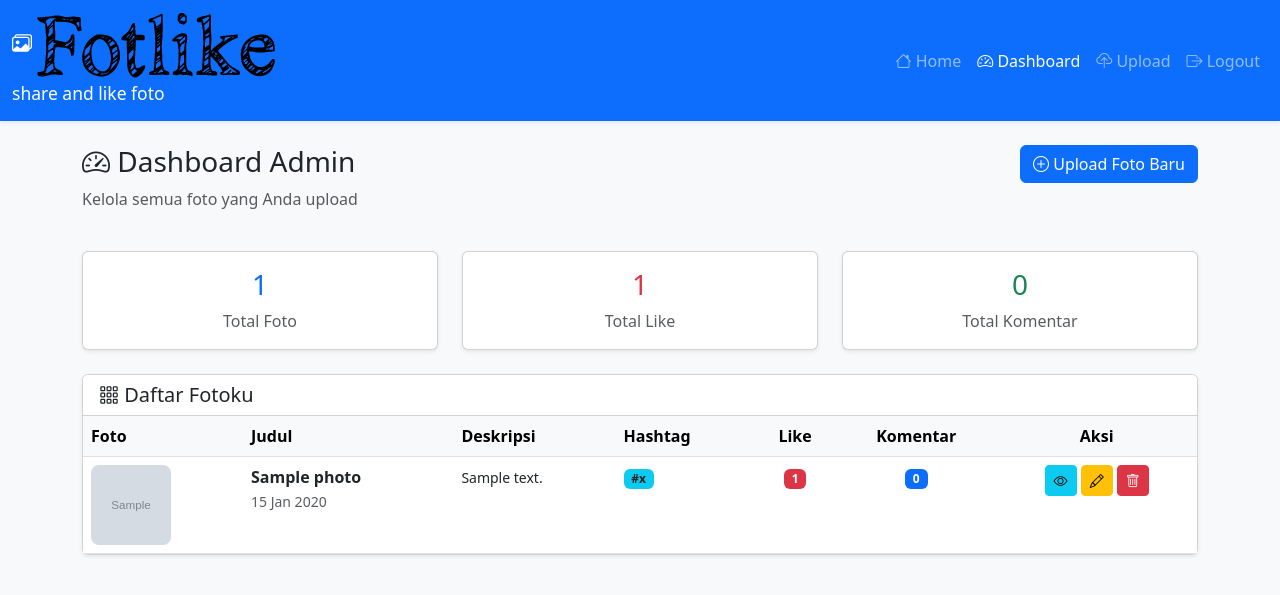
After one commit to FauziAziz/galerry-project-uzi, a PHP site: page /dashboard.php in a window 1280 px wide. The commit adds this page. Shown: the top 595 px of the page. Run offline with PHP 8.4, Linux system fonts and the light colour scheme; the visitor is signed in with stand-in values (Sample User, id 1); tables that the repository leaves empty hold one stand-in row (values such as "Sample post"); grey boxes marked "Sample" are stand-in pictures.

Commit message:
sorry ra i'm die

```diff
--- a/config/Database.php
+++ b/config/Database.php
@@ -1,5 +1,6 @@
 <?php
-// Class untuk koneksi database
+// koneksi.php wkwk
+// Class
 class Database {
     private $host = "localhost";
     private $db_name = "gallery_foto";
@@ -7,7 +8,7 @@ class Database {
     private $password = "";
     public $conn;
 
-    // Method untuk mendapatkan koneksi
+    // Method
     public function getConnection() {
         $this->conn = null;
 
--- /dev/null
+++ b/dashboard.php
@@ -0,0 +1,258 @@
+<?php
+session_start();
+
+// cek role
+if (!isset($_SESSION['user_id']) || $_SESSION['role'] != 'admin') {
+    header("Location: home.php");
+    exit();
+}
+
+require_once 'config/Database.php';
+require_once 'classes/Photo.php';
+
+$database = new Database();
+$db = $database->getConnection();
+$photo = new Photo($db);
+
+$success = "";
+$error = "";
+
+// delete foto
+if (isset($_POST['delete_photo'])) {
+    $photo->id = $_POST['photo_id'];
+    $stmt = $photo->getById();
+    $photo_data = $stmt->fetch(PDO::FETCH_ASSOC);
+
+    // Hapus file
+    if ($photo_data && file_exists($photo_data['image_path'])) {
+        unlink($photo_data['image_path']);
+    }
+
+    if ($photo->delete()) {
+        $success = "Foto berhasil dihapus!";
+    } else {
+        $error = "Gagal menghapus foto!";
+    }
+}
+
+// select
+$query = "SELECT p.*,
+          (SELECT COUNT(*) FROM interactions WHERE photo_id = p.id AND type = 'like') as like_count,
+          (SELECT COUNT(*) FROM interactions WHERE photo_id = p.id AND type = 'comment') as comment_count
+          FROM photos p
+          WHERE p.user_id = :user_id
+          ORDER BY p.created_at DESC";
+
+$stmt = $db->prepare($query);
+$stmt->bindParam(":user_id", $_SESSION['user_id']);
+$stmt->execute();
+$my_photos = $stmt->fetchAll(PDO::FETCH_ASSOC);
+?>
+<!DOCTYPE html>
+<html lang="id">
+<head>
+    <meta charset="UTF-8">
+    <meta name="viewport" content="width=device-width, initial-scale=1.0">
+    <title>Dashboard - Gallery Foto</title>
+    <link href="https://cdn.jsdelivr.net/npm/bootstrap@5.3.0/dist/css/bootstrap.min.css" rel="stylesheet">
+    <link rel="stylesheet" href="https://cdn.jsdelivr.net/npm/bootstrap-icons@1.10.0/font/bootstrap-icons.css">
+    <style>
+        .photo-thumbnail {
+            width: 80px;
+            height: 80px;
+            object-fit: cover;
+            border-radius: 8px;
+        }
+        .action-buttons {
+            white-space: nowrap;
+        }
+    </style>
+</head>
+<body class="bg-light">
+    <!-- Navbar -->
+    <nav class="navbar navbar-expand-lg navbar-dark bg-primary shadow-sm">
+        <div class="container-fluid">
+            <a class="navbar-brand" href="home.php">
+                <i class="bi bi-images"></i> <img src="assets/title.png"><br><small>share and like foto </small>
+            </a>
+            <button class="navbar-toggler" type="button" data-bs-toggle="collapse" data-bs-target="#navbarNav">
+                <span class="navbar-toggler-icon"></span>
+            </button>
+            <div class="collapse navbar-collapse" id="navbarNav">
+                <ul class="navbar-nav ms-auto">
+                    <li class="nav-item">
+                        <a class="nav-link" href="home.php">
+                            <i class="bi bi-house"></i> Home
+                        </a>
+                    </li>
+                    <li class="nav-item">
+                        <a class="nav-link active" href="dashboard.php">
+                            <i class="bi bi-speedometer2"></i> Dashboard
+                        </a>
+                    </li>
+                    <li class="nav-item">
+                        <a class="nav-link" href="upload.php">
+                            <i class="bi bi-cloud-upload"></i> Upload
+                        </a>
+                    </li>
+                    <li class="nav-item">
+                        <a class="nav-link" href="logout.php">
+                            <i class="bi bi-box-arrow-right"></i> Logout
+                        </a>
+                    </li>
+                </ul>
+            </div>
+        </div>
+    </nav>
+    <!-- atas nav bar -->
+    <!-- Content -->
+    <div class="container my-4">
+        <div class="row mb-4">
+            <div class="col-md-8">
+                <h3><i class="bi bi-speedometer2"></i> Dashboard Admin</h3>
+                <p class="text-muted">Kelola semua foto yang Anda upload</p>
+            </div>
+            <div class="col-md-4 text-end">
+                <a href="upload.php" class="btn btn-primary">
+                    <i class="bi bi-plus-circle"></i> Upload Foto Baru
+                </a>
+            </div>
+        </div>
+
+        <?php if ($success): ?>
+            <div class="alert alert-success alert-dismissible fade show" role="alert">
+                <i class="bi bi-check-circle"></i> <?= $success ?>
+                <button type="button" class="btn-close" data-bs-dismiss="alert"></button>
+            </div>
+        <?php endif; ?>
+
+        <?php if ($error): ?>
+            <div class="alert alert-danger alert-dismissible fade show" role="alert">
+                <i class="bi bi-exclamation-triangle"></i> <?= $error ?>
+                <button type="button" class="btn-close" data-bs-dismiss="alert"></button>
+            </div>
+        <?php endif; ?>
+
+        <!-- Statistik Card -->
+        <div class="row mb-4">
+            <div class="col-md-4">
+                <div class="card text-center shadow-sm">
+                    <div class="card-body">
+                        <h3 class="text-primary"><?= count($my_photos) ?></h3>
+                        <p class="mb-0 text-muted">Total Foto</p>
+                    </div>
+                </div>
+            </div>
+            <div class="col-md-4">
+                <div class="card text-center shadow-sm">
+                    <div class="card-body">
+                        <h3 class="text-danger">
+                            <?= array_sum(array_column($my_photos, 'like_count')) ?>
+                        </h3>
+                        <p class="mb-0 text-muted">Total Like</p>
+                    </div>
+                </div>
+            </div>
+            <div class="col-md-4">
+                <div class="card text-center shadow-sm">
+                    <div class="card-body">
+                        <h3 class="text-success">
+                            <?= array_sum(array_column($my_photos, 'comment_count')) ?>
+                        </h3>
+                        <p class="mb-0 text-muted">Total Komentar</p>
+                    </div>
+                </div>
+            </div>
+        </div>
+
+        <!-- Tabel Foto -->
+        <div class="card shadow-sm">
+            <div class="card-header bg-white">
+                <h5 class="mb-0"><i class="bi bi-grid-3x3-gap"></i> Daftar Fotoku</h5>
+            </div>
+            <div class="card-body p-0">
+                <?php if (count($my_photos) > 0): ?>
+                    <div class="table-responsive">
+                        <table class="table table-hover mb-0">
+                            <thead class="table-light">
+                                <tr>
+                                    <th>Foto</th>
+                                    <th>Judul</th>
+                                    <th>Deskripsi</th>
+                                    <th>Hashtag</th>
+                                    <th class="text-center">Like</th>
+                                    <th class="text-center">Komentar</th>
+                                    <th class="text-center">Aksi</th>
+                                </tr>
+                            </thead>
+                            <tbody>
+                                <?php foreach ($my_photos as $p): ?>
+                                    <tr>
+                                        <td>
+                                            <img src="<?= $p['image_path'] ?>" class="photo-thumbnail" alt="<?= htmlspecialchars($p['title']) ?>">
+                                        </td>
+                                        <td>
+                                            <strong><?= htmlspecialchars($p['title']) ?></strong><br>
+                                            <small class="text-muted"><?= date('d M Y', strtotime($p['created_at'])) ?></small>
+                                        </td>
+                                        <td>
+                                            <small><?= htmlspecialchars(substr($p['description'], 0, 50)) ?><?= strlen($p['description']) > 50 ? '...' : '' ?></small>
+                                        </td>
+                                        <td>
+                                            <?php if ($p['hashtag']): ?>
+                                                <?php
+                                                $hashtags = explode(',', $p['hashtag']);
+                                                foreach (array_slice($hashtags, 0, 2) as $tag):
+                                                    $tag = trim($tag);
+                                                ?>
+                                                    <span class="badge bg-info text-dark">#<?= htmlspecialchars($tag) ?></span>
+                                                <?php endforeach; ?>
+                                                <?php if (count($hashtags) > 2): ?>
+                                                    <span class="badge bg-secondary">+<?= count($hashtags) - 2 ?></span>
+                                                <?php endif; ?>
+                                            <?php else: ?>
+                                                <span class="text-muted">-</span>
+                                            <?php endif; ?>
+                                        </td>
+                                        <td class="text-center">
+                                            <span class="badge bg-danger"><?= $p['like_count'] ?></span>
+                                        </td>
+                                        <td class="text-center">
+                                            <span class="badge bg-primary"><?= $p['comment_count'] ?></span>
+                                        </td>
+                                        <td class="text-center action-buttons">
+                                            <a href="detail.php?id=<?= $p['id'] ?>" class="btn btn-sm btn-info" title="Lihat Detail">
+                                                <i class="bi bi-eye"></i>
+                                            </a>
+                                            <a href="edit_photo.php?id=<?= $p['id'] ?>" class="btn btn-sm btn-warning" title="Edit">
+                                                <i class="bi bi-pencil"></i>
+                                            </a>
+                                            <form method="POST" class="d-inline" onsubmit="return confirm('Yakin ingin menghapus foto ini?')">
+                                                <input type="hidden" name="photo_id" value="<?= $p['id'] ?>">
+                                                <button type="submit" name="delete_photo" class="btn btn-sm btn-danger" title="Hapus">
+                                                    <i class="bi bi-trash"></i>
+                                                </button>
+                                            </form>
+                                        </td>
+                                    </tr>
+                                <?php endforeach; ?>
+                            </tbody>
+                        </table>
+                    </div>
+                <?php else: ?>
+                    <div class="text-center py-5">
+                        <i class="bi bi-inbox text-muted" style="font-size: 4rem;"></i>
+                        <h5 class="text-muted mt-3">Belum ada foto</h5>
+                        <p class="text-muted">Upload foto pertama Anda sekarang!</p>
+                        <a href="upload.php" class="btn btn-primary">
+                            <i class="bi bi-cloud-upload"></i> Upload Foto
+                        </a>
+                    </div>
+                <?php endif; ?>
+            </div>
+        </div>
+    </div>
+
+    <script src="https://cdn.jsdelivr.net/npm/bootstrap@5.3.0/dist/js/bootstrap.bundle.min.js"></script>
+</body>
+</html>
--- a/home.php
+++ b/home.php
@@ -72,6 +72,9 @@ $photos = $stmt->fetchAll(PDO::FETCH_ASSOC);
                         <li class="nav-item">
                             <a class="nav-link" href="upload.php">
                                 <i class="bi bi-cloud-upload"></i> Upload Foto
+                            </a>
+                            <a class="nav-link" href="dashboard.php">
+                                <i class="bi bi-menu-button-wide"></i>Dashboard
                             </a>
                         </li>
                     <?php endif; ?>
--- a/login.php
+++ b/login.php
@@ -88,7 +88,7 @@ if ($_SERVER['REQUEST_METHOD'] == 'POST') {
 
                         <div class="text-center">
                             <small class="text-muted">
-                                Belum punya akun? <a href="register.php">Register di sini</a>
+                                Belum punya akun? <a href="register.php">Register sini</a>
                             </small>
                         </div>
 
```
Also changed, not shown: classes/interaction.php (+4 -5 lines), classes/photo.php (+9 -10 lines), classes/user.php (+6 -6 lines), edit_photo.php (added, +202 -0 lines), gallery-uzi/README.md (added), uploads/6926610604772.jpg (added), uploads/692f92b29c3a0.png (added), uploads/692f92c7e9071.png (added).
